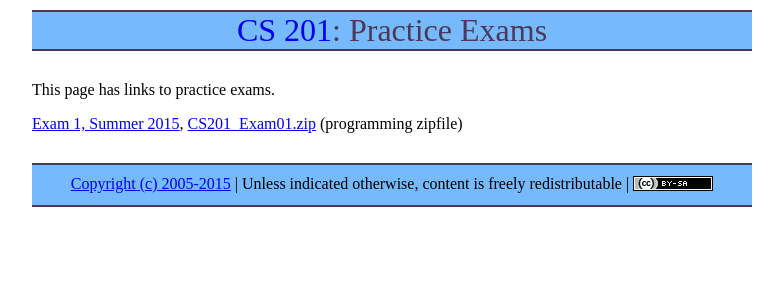
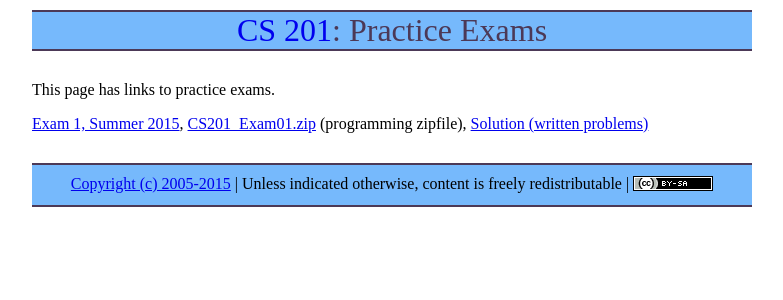
Before and after one commit to ycpcs/cs201-fall2015, a Jekyll site: the page built from practice/index.md, in a window 1280 px wide. Shown: the top 300 px of the page, without its empty margins (248-1031 px from the left). Built offline with Jekyll 4.4.1, drawn with Linux system fonts in a browser that asks for light colours; Markdown is read by kramdown in place of the engine named in the settings.

Commit message:
solutions to first practice exam

```diff
--- a/practice/index.md
+++ b/practice/index.md
@@ -5,4 +5,4 @@ title: "Practice Exams"
 
 This page has links to practice exams.
 
-[Exam 1, Summer 2015](cs201-summer2015-exam01.pdf), [CS201\_Exam01.zip](CS201_Exam01.zip) (programming zipfile)
+[Exam 1, Summer 2015](cs201-summer2015-exam01.pdf), [CS201\_Exam01.zip](CS201_Exam01.zip) (programming zipfile), [Solution (written problems)](cs201-summer2015-exam01-solution.pdf)
```
Also changed, not shown: 1 other file.
